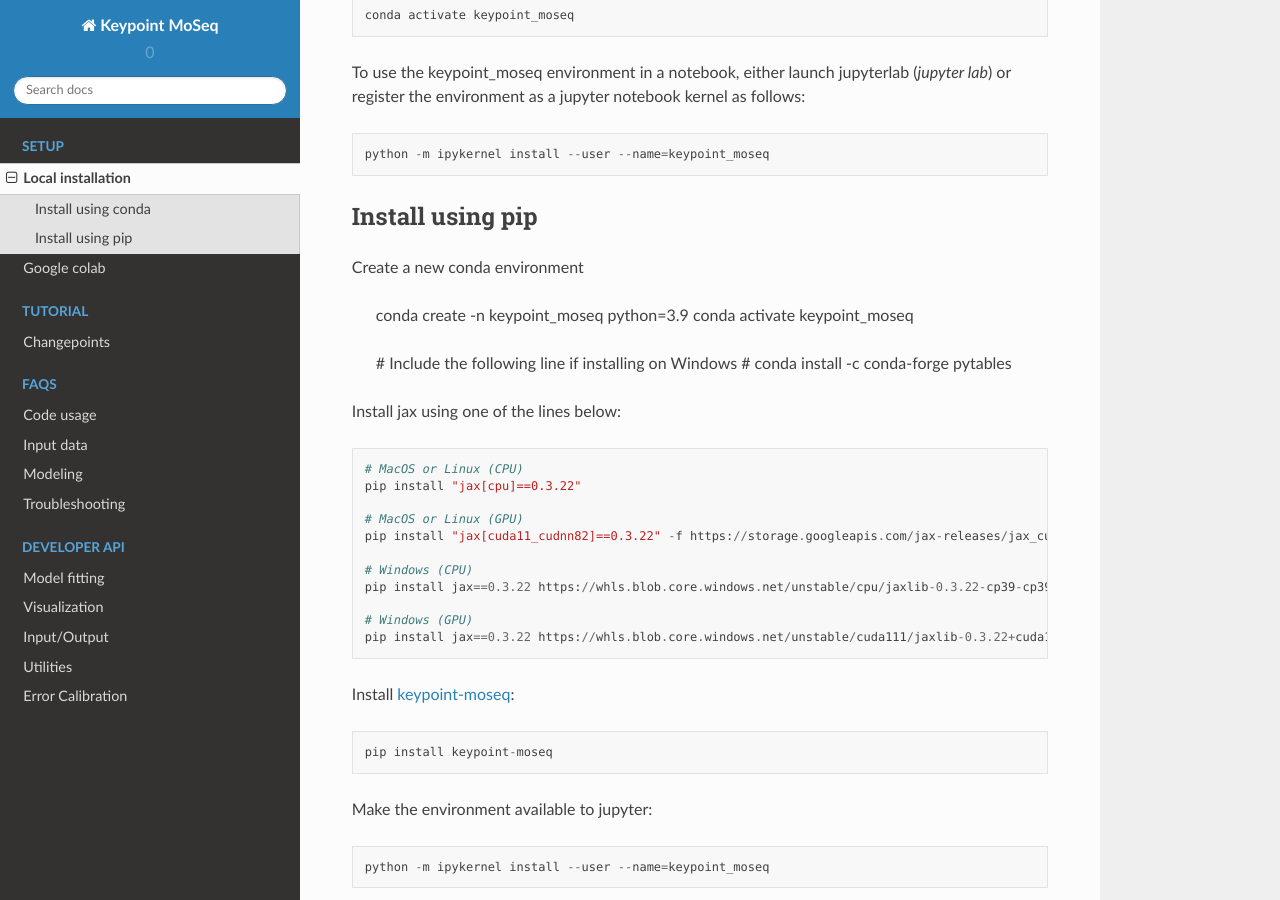
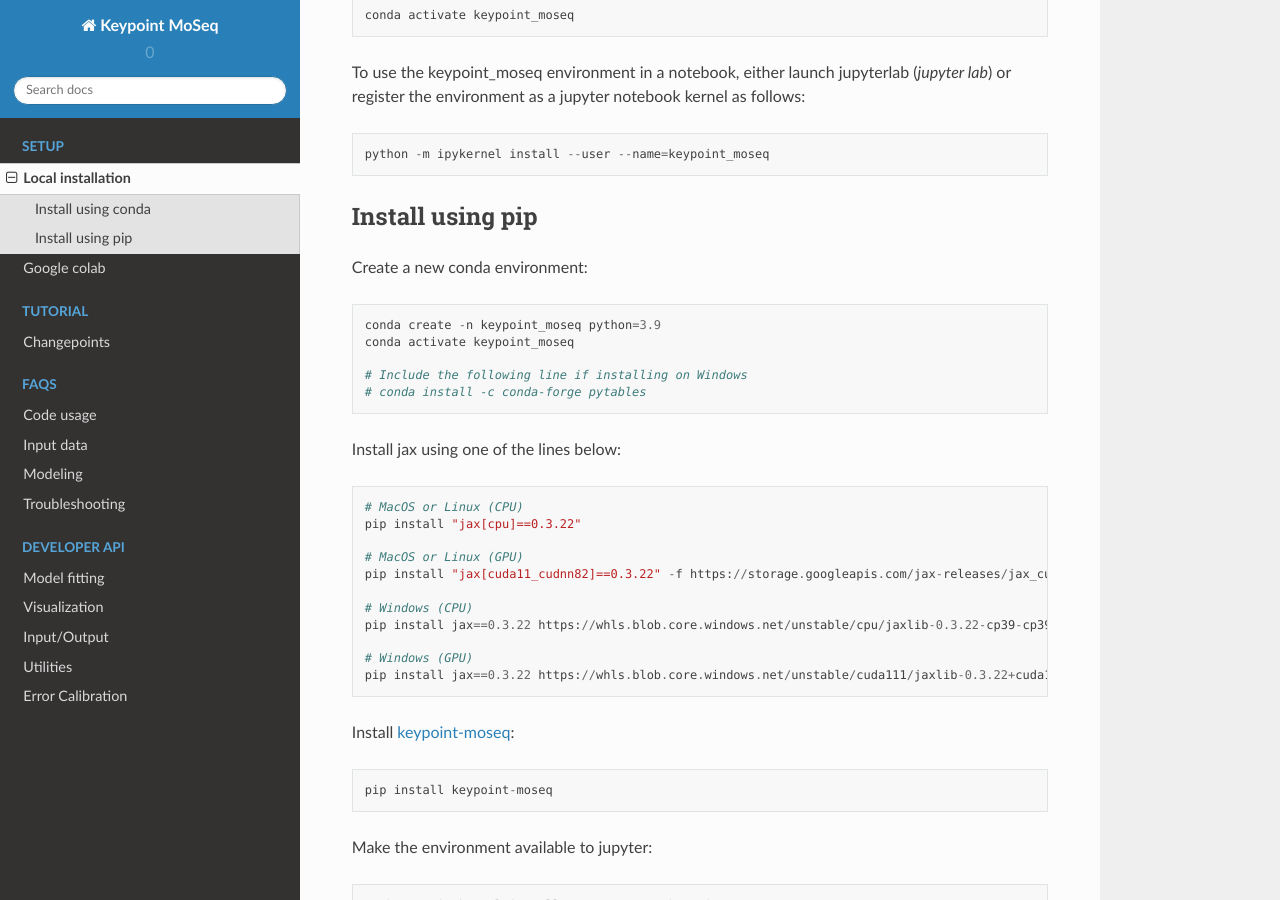
Before and after one commit to dattalab/keypoint-moseq, a Sphinx documentation site: the page built from docs/source/install.rst, in a window 1280 px wide and 900 px high, scrolled down 910 px. Built offline with Sphinx 7.4.7 and the Read the Docs theme 2.0.0, drawn with Linux system fonts in a browser that asks for light colours; pages that are not in the unit, such as notebooks, are missing from menus.

Commit message:
formatting bug in docs

```diff
--- a/docs/source/install.rst
+++ b/docs/source/install.rst
@@ -45,7 +45,7 @@
 Install using pip
 ~~~~~~~~~~~~~~~~~
 
-Create a new conda environment
+Create a new conda environment::
 
    conda create -n keypoint_moseq python=3.9
    conda activate keypoint_moseq
```
